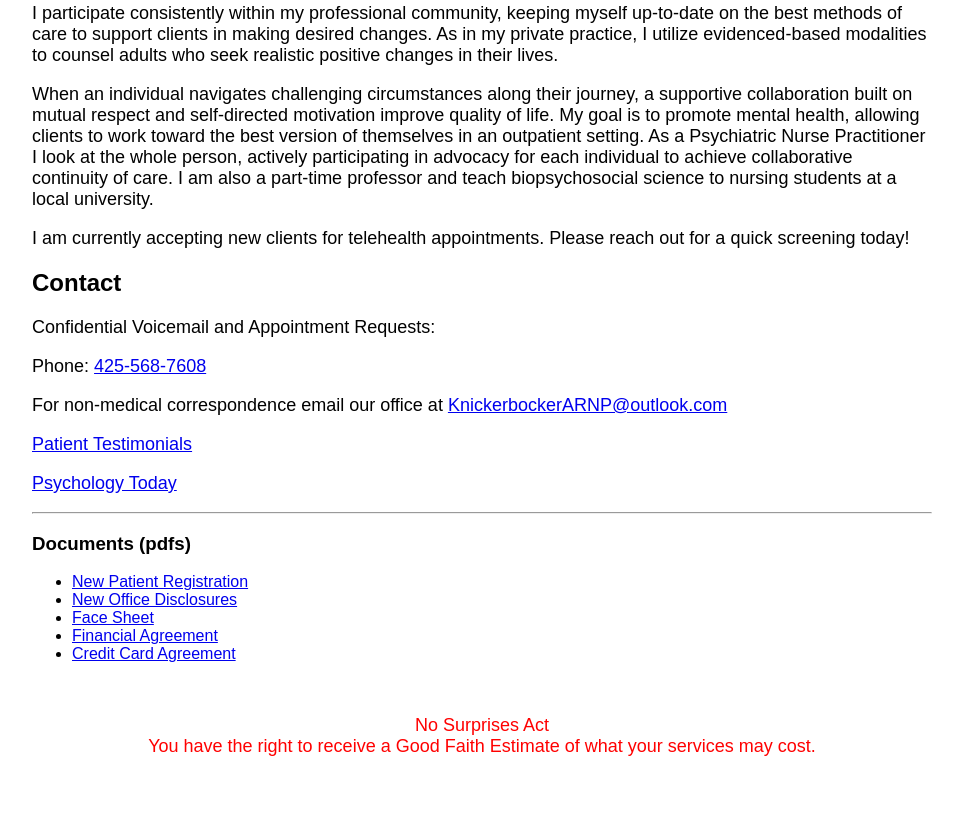
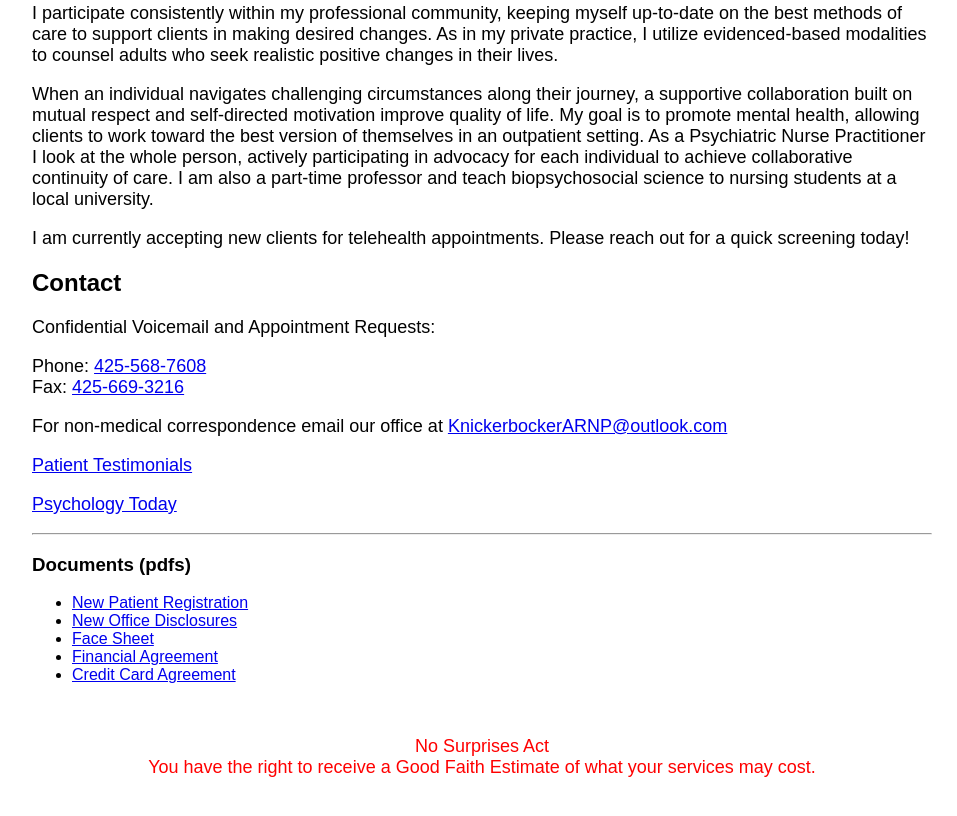
Before and after one commit to damassi/kellyknickerbockerarnp.com, a website: page index.html in a window 1280 px wide. Shown: the part 551-1367 px from the top of the page, without its empty margins (158-1115 px from the left). Drawn offline with Linux system fonts and the light colour scheme.

Commit message:
add fax #

```diff
--- a/index.html
+++ b/index.html
@@ -69,6 +69,7 @@
 
     <p>
       Phone: <a href="tel:4255687608">425-568-7608</a> <br />
+      Fax: <a href="tel:4256693216">425-669-3216</a>
     </p>
 
     <p>
```
